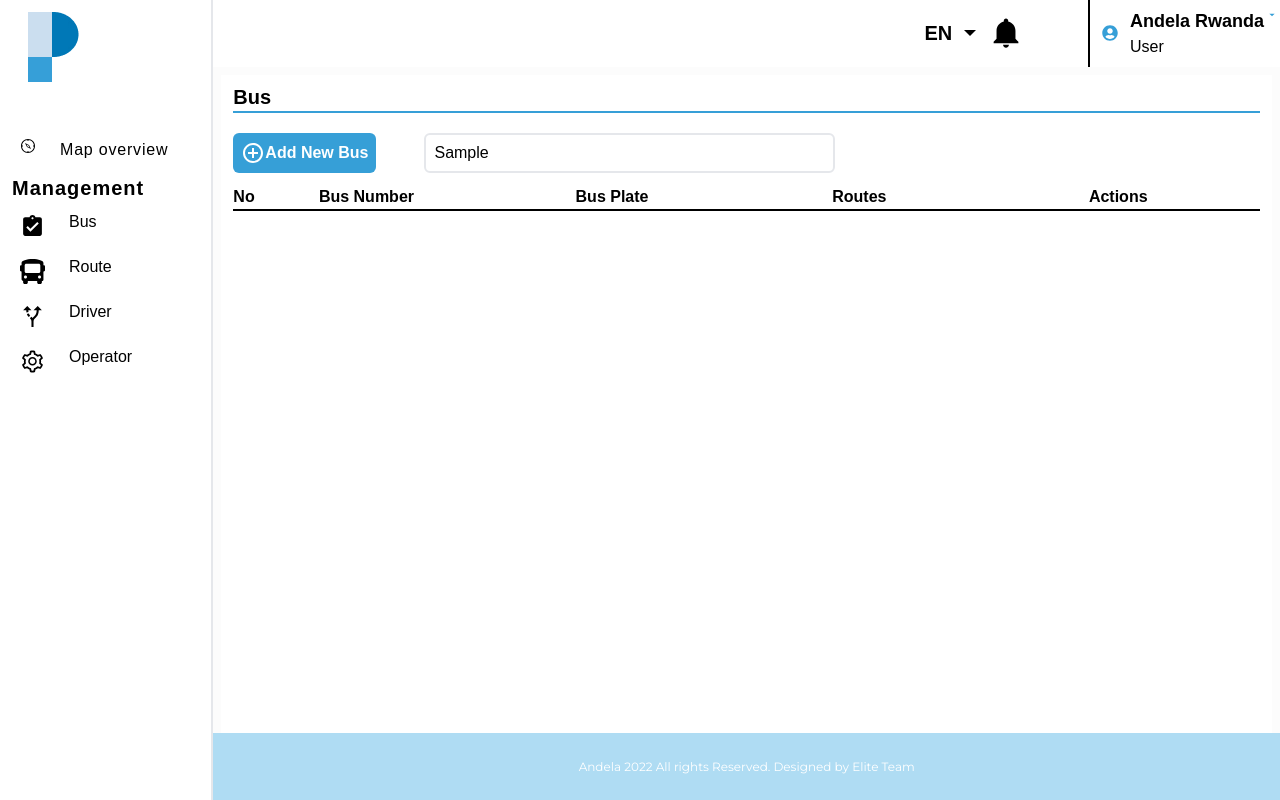
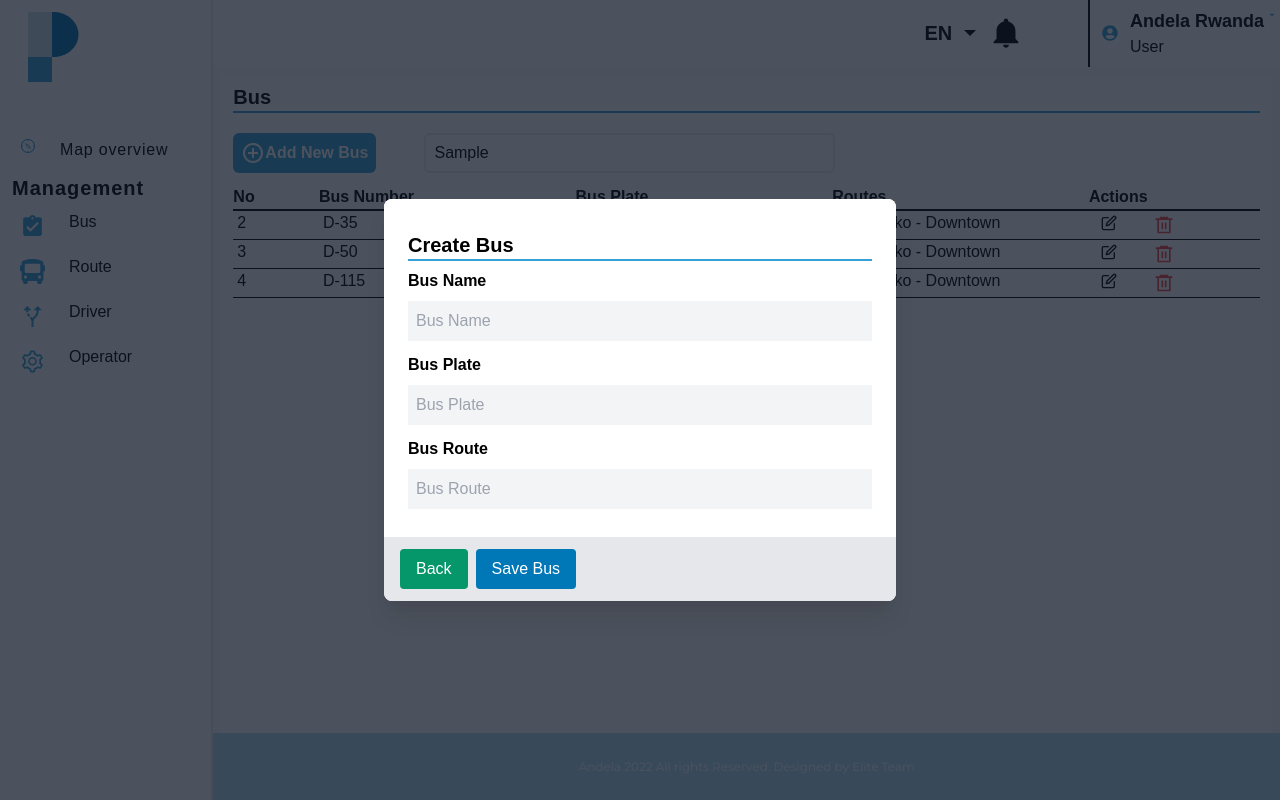
Before and after one commit to atlp-rwanda/phantom-fe-elite, a React (Create React App) app: page /bus in a window 1280 px wide. Both pictures are taken after typing "Sample" into the empty fields and a click on the button "Add New Bus". Built offline with nearby package versions, Linux system fonts and the light colour scheme; data requests are answered from the project's data file; a web font is replaced by a local one.

Commit message:
ch(CRUD): made CRUD operations for bus

```diff
--- /dev/null
+++ b/data/db.json
@@ -0,0 +1,34 @@
+{
+  "buses": [
+    {
+      "id": 2,
+      "busNumber": "D-35",
+      "busPlate": "RAC346B",
+      "routes": "Kimironko - Downtown"
+    },
+    {
+      "id": 3,
+      "busNumber": "D-50",
+      "busPlate": "RAC346B",
+      "routes": "Kimironko - Downtown"
+    },
+    {
+      "id": 4,
+      "busNumber": "D-115",
+      "busPlate": "RAC346B",
+      "routes": "Kimironko - Downtown"
+    }
+  ],
+  "drivers": [
+    {
+      "id": 1,
+      "body": "some comment",
+      "postId": 1
+    }
+  ],
+  "operators": {
+    "id": 1,
+    "body": "some comment",
+    "postId": 1
+  }
+}
--- a/src/App.js
+++ b/src/App.js
@@ -14,6 +14,7 @@ const App = () => {
 					<Route exact path="/bus" element={<Bus />}></Route>
 				</Routes>
 			</div>
+
 		</BrowserRouter>
 	);
 };
--- a/src/component/layout/Admin.js
+++ b/src/component/layout/Admin.js
@@ -41,7 +41,7 @@ const Admin = ({ children }) => {
 				<img src={logo} className="mx-7 mt-3" />
 				<br />
 				<div className=" tracking-wider mt-8 ml-5 flex justify-start gap-5 ">
-					<VscCompass className="text-[26px]" />
+					<VscCompass className="text-[26px] text-darkBluePhant" />
 					<p className="ml-1">Map overview</p>
 				</div>
 				<p className="text-xl tracking-wider  m-auto font-bold mt-3 ml-3 mb-2 ">
@@ -49,20 +49,20 @@ const Admin = ({ children }) => {
 				</p>
 				<div className="ml-5 flex flex-col gap-4">
 					<div className="flex gap-5">
-						<MdAssignmentTurnedIn size={25} className="mt-1 " />
+						<MdAssignmentTurnedIn size={25} className="mt-1 text-darkBluePhant " />
 						<p className="ml-1">Bus</p>
 					</div>
 					<div className="flex gap-5 ">
-						<FaBus size={25} className="mt-1 " />
+						<FaBus size={25} className="mt-1 text-darkBluePhant " />
 						<p className="ml-1">Route</p>
 					</div>
 					<div className="flex gap-5">
-						<MdAltRoute size={25} className="mt-1 " />
+						<MdAltRoute size={25} className="mt-1 text-darkBluePhant " />
 						<p className="ml-1">Driver</p>
 					</div>
 
 					<div className="flex gap-5">
-						<AiOutlineSetting size={25} className="mt-1 darkBluePhant" />
+						<AiOutlineSetting size={25} className="mt-1 text-darkBluePhant" />
 						<p className="ml-1">Operator</p>
 					</div>
 				</div>
--- a/src/views/operator/Bus.js
+++ b/src/views/operator/Bus.js
@@ -1,9 +1,40 @@
 /** @format */
 
 import React from "react";
+import { useState, useEffect } from "react";
 import Admin from "../../component/layout/Admin";
 import { RiAddCircleLine } from "react-icons/ri";
+import { RiDeleteBin6Line } from "react-icons/ri";
+import { FiEdit } from "react-icons/fi";
 const Bus = () => {
+	const [busData, setBusData] = useState(null);
+	// modal toggle
+	function toggleModal() {
+		document.getElementById("modal").classList.toggle("hidden");
+	}
+	// Retrieve all Buses
+	const allBuses = () => {
+		fetch(`http://localhost:7000/buses`)
+			.then((res) => {
+				return res.json();
+			})
+			.then((data) => {
+				setBusData(data);
+			});
+	};
+	// Delete Bus
+	const deleteTask = (busId) => {
+		fetch(`http://localhost:7000/buses/` + busId, {
+			method: "DELETE",
+		}).then(() => {
+			allBuses();
+		});
+	};
+	// render data on start
+	useEffect(() => {
+		allBuses();
+	}, []);
+
 	return (
 		<>
 			<Admin>
@@ -11,7 +42,9 @@ const Bus = () => {
 					Bus
 				</div>
 				<div className="flex flex-row items-center my-3">
-					<button className="bg-darkBluePhant p-2 rounded-md font-bold text-white flex items-center justify-between w-fit">
+					<button
+						className="bg-darkBluePhant p-2 rounded-md font-bold text-white flex items-center justify-between w-fit"
+						onClick={() => toggleModal()}>
 						<RiAddCircleLine className="text-white text-2xl" />
 						<div>Add New Bus</div>
 					</button>
@@ -30,7 +63,82 @@ const Bus = () => {
 					<div className="col-span-3 ">Routes</div>
 					<div className="col-span-2 ">Actions</div>
 				</div>
-				<div className="overflow-auto "></div>
+				<div className="overflow-auto ">
+					{busData &&
+						busData.map((bus) => (
+							<div
+								className="grid grid-cols-12 border-b border-black border-solid"
+								key={bus.id}>
+								<div className="col-span-1 pl-1">{bus.id}</div>
+								<div className="col-span-3 pl-1">{bus.busNumber}</div>
+								<div className="col-span-3 pl-1">{bus.busPlate}</div>
+								<div className="col-span-3 pl-2">{bus.routes}</div>
+								<div className="col-span-2 py-1 pl-3 flex justify-between w-1/2">
+									<FiEdit className=" w-4 h-4" />
+									<RiDeleteBin6Line
+										className=" text-red-500 w-5 h-5 cursor-pointer"
+										onClick={() => deleteTask(bus.id)}
+									/>
+								</div>
+							</div>
+						))}
+				</div>
+
+				{/* Modal section */}
+				<div
+					className="fixed z-10 overflow-y-auto top-0 w-full left-0 hidden"
+					id="modal">
+					<div className="flex items-center justify-center min-height-100vh pt-4 px-4 pb-20 text-center sm:block sm:p-0">
+						<div className="fixed inset-0 transition-opacity">
+							<div className="absolute inset-0 bg-gray-900 opacity-75" />
+						</div>
+						<span className="hidden sm:inline-block sm:align-middle sm:h-screen">
+							&#8203;
+						</span>
+						<div
+							className="inline-block align-center bg-white rounded-lg text-left overflow-hidden shadow-xl transform transition-all sm:my-8 sm:align-middle sm:max-w-lg sm:w-full"
+							role="dialog"
+							aria-modal="true"
+							aria-labelledby="modal-headline">
+							<div className="bg-white px-4 pt-5 pb-4 sm:p-6 sm:pb-4">
+								<div className="flex flex-row my-2 font-black text-xl border-b-2 border-solid border-darkBluePhant w-fit">
+									Create Bus
+								</div>
+								<label className="font-semibold">Bus Name</label>
+								<input
+									type="text"
+									placeholder="Bus Name"
+									className="w-full bg-gray-100 p-2 mt-2 mb-3"
+								/>
+								<label className="font-semibold">Bus Plate</label>
+								<input
+									type="text"
+									placeholder="Bus Plate"
+									className="w-full bg-gray-100 p-2 mt-2 mb-3"
+								/>
+								<label className="font-semibold">Bus Route</label>
+								<input
+									type="text"
+									placeholder="Bus Route"
+									className="w-full bg-gray-100 p-2 mt-2 mb-3"
+								/>
+							</div>
+							<div className="bg-gray-200 px-4 py-3 text-left">
+								<button
+									type="button"
+									className="py-2 px-4 bg-green-600 text-white rounded hover:bg-gray-700 mr-2"
+									onClick={() => toggleModal()}>
+									<i className="fas fa-times"></i> Back
+								</button>
+								<button
+									type="button"
+									className="py-2 px-4 bg-textBluePhant text-white rounded hover:bg-textBluePhant mr-2">
+									<i className="fas fa-plus"></i> Save Bus
+								</button>
+							</div>
+						</div>
+					</div>
+				</div>
 			</Admin>
 		</>
 	);
```
Also changed, not shown: package.json (+6 -5 lines), 1 other file (tests, documents, lock files or other folders).
